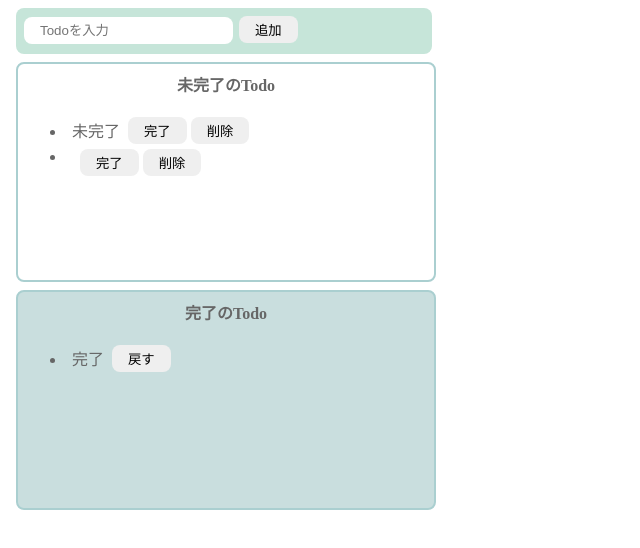
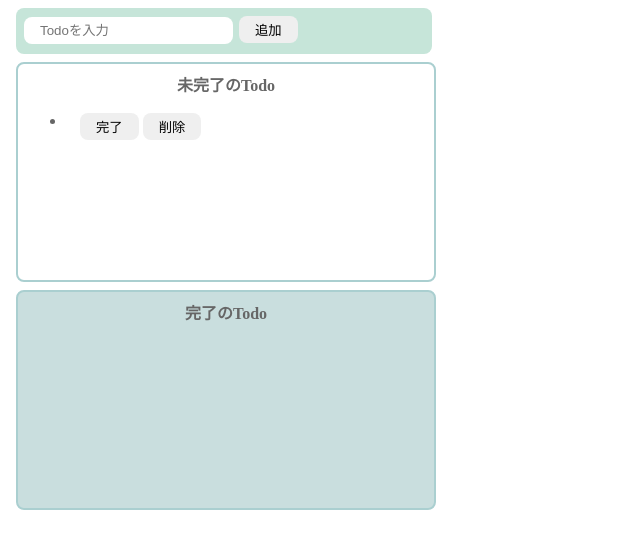
Before and after one commit to take917/jsOnly-todoList, a plain HTML site: page index.html in a window 1280 px wide. Both pictures are taken after a click on the button "追加". Shown: the whole page, without its empty margins (0-640 px from the left). Drawn offline with Linux system fonts and the light colour scheme.

Commit message:
complete refactoring

```diff
--- a/index.html
+++ b/index.html
@@ -14,26 +14,11 @@
 
     <div class="incomplete">
       <p class="title">未完了のTodo</p>
-      <ul id="incomplete-list">
-        <li>
-          <div class="list-row">
-            <p class="todo-item">未完了</p>
-            <button>完了</button>
-            <button>削除</button>
-          </div>
-        </li>
-      </ul>
+      <ul id="incomplete-list"></ul>
     </div>
     <div class="complete">
       <p class="title">完了のTodo</p>
-      <ul id="complete-list">
-        <li>
-          <div class="list-row">
-            <p class="todo-item">完了</p>
-            <button>戻す</button>
-          </div>
-        </li>
-      </ul>
+      <ul id="complete-list"></ul>
     </div>
     <script type="module" src="/src/index.js"></script>
   </body>
--- a/src/index.js
+++ b/src/index.js
@@ -3,7 +3,12 @@ const onClickAdd = () => {
 
   // テキストBOX入力値を初期化
   document.getElementById("add-text").value = "";
+  createIncompleteTodo(inputText);
+};
 
+// 未完了のTODOを作成
+
+const createIncompleteTodo = (todo) => {
   // liタグの作成
   const li = document.createElement("li");
 
@@ -24,6 +29,13 @@ const onClickAdd = () => {
     completeButton.remove();
     const backButton = document.createElement("button");
     backButton.innerText = "戻す";
+
+    backButton.addEventListener("click", () => {
+      const todoText = backButton.previousElementSibling.innerText;
+      createIncompleteTodo(todoText);
+      backButton.closest("li").remove();
+    });
+
     moveTarget.firstElementChild.appendChild(backButton);
     document.getElementById("complete-list").appendChild(moveTarget);
   });
@@ -41,7 +53,7 @@ const onClickAdd = () => {
   p.className = "todo-item";
 
   // 生成したタグにテキストを入れる
-  p.innerText = inputText;
+  p.innerText = todo;
   div.appendChild(p);
   div.appendChild(completeButton);
   div.appendChild(deleteButton);
```
